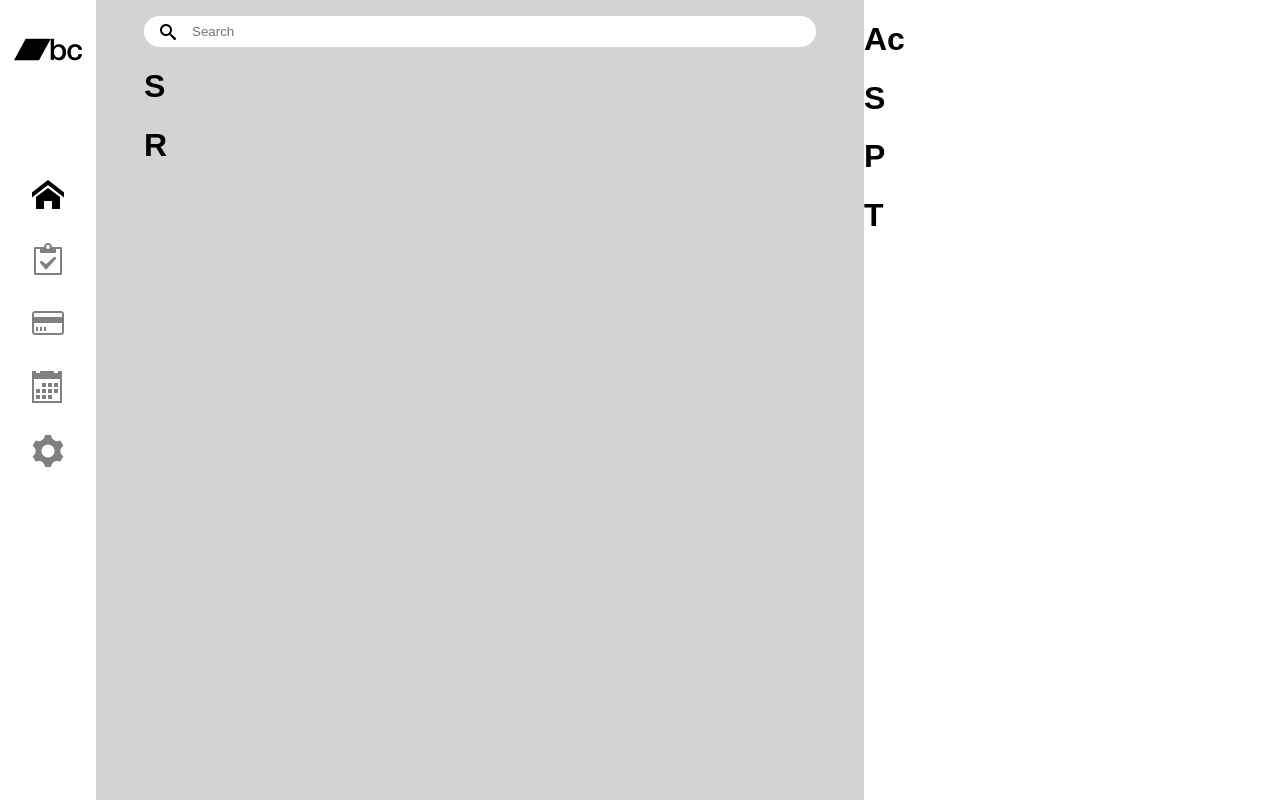
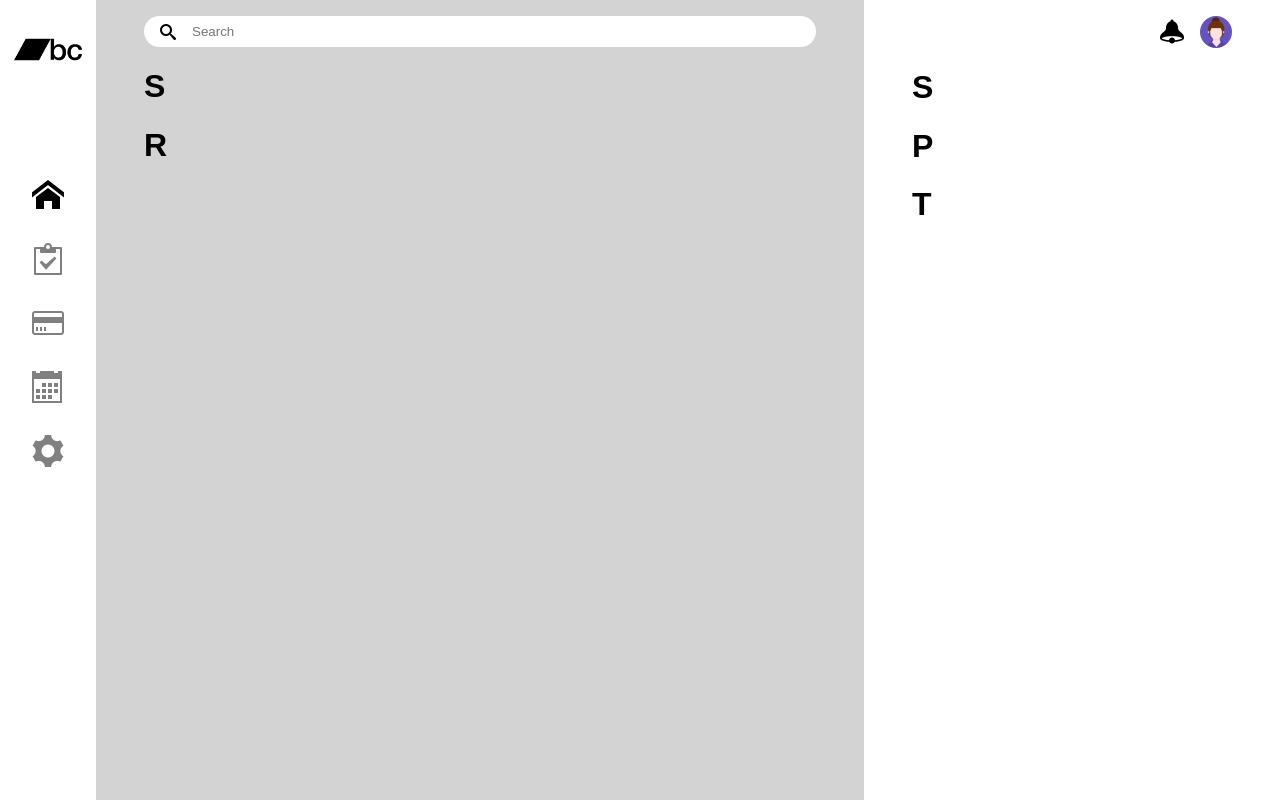
Before and after one commit to shukonin/React_Mockups, a React (Create React App) app: page /React_Mockups/dashboard in a window 1280 px wide. Built offline with nearby package versions, Linux system fonts and the light colour scheme.

Commit message:
add/ Account buttons

```diff
--- a/src/Dashboard/Components/AccountButtons/index.jsx
+++ b/src/Dashboard/Components/AccountButtons/index.jsx
@@ -1,7 +1,20 @@
 import React from "react";
 
+import "../../Styles/fonts.css";
+import Avatar from "../../Assets/Katina.svg";
+import {
+  AccountButtonsContainer,
+  NotificationsButton,
+  UserAvatar,
+} from "./style";
+
 const AccountButtons = () => {
-  return <h1>Ac</h1>;
+  return (
+    <AccountButtonsContainer>
+      <NotificationsButton className="icon-bell" />
+      <UserAvatar src={Avatar} alt="User Avatar" />
+    </AccountButtonsContainer>
+  );
 };
 
 export { AccountButtons };
--- a/src/Dashboard/Components/AccountButtons/style.js
+++ b/src/Dashboard/Components/AccountButtons/style.js
@@ -0,0 +1,29 @@
+import styled from "styled-components";
+
+const AccountButtonsContainer = styled.div`
+  display: flex;
+  justify-content: flex-end;
+  align-items: center;
+`;
+
+const NotificationsButton = styled.i`
+  font-size: 1.5rem;
+  margin-right: 1rem;
+
+  &:hover {
+    color: orange;
+    cursor: pointer;
+  }
+`;
+
+const UserAvatar = styled.img`
+  width: 2rem;
+  height: auto;
+
+  &:hover {
+    cursor: pointer;
+    scale: 1.1;
+  }
+`;
+
+export { AccountButtonsContainer, NotificationsButton, UserAvatar };
--- a/src/Dashboard/Layouts/style.js
+++ b/src/Dashboard/Layouts/style.js
@@ -11,6 +11,8 @@ const DashboardContainer = styled.div`
   padding: 1rem 3rem;
 `;
 
-const ResumeContainer = styled.div``;
+const ResumeContainer = styled.div`
+  padding: 1rem 3rem;
+`;
 
 export { MainContainer, DashboardContainer, ResumeContainer };
```
Also changed, not shown: src/Dashboard/Assets/Katina.svg (added), 1 other file (tests, documents, lock files or other folders).
